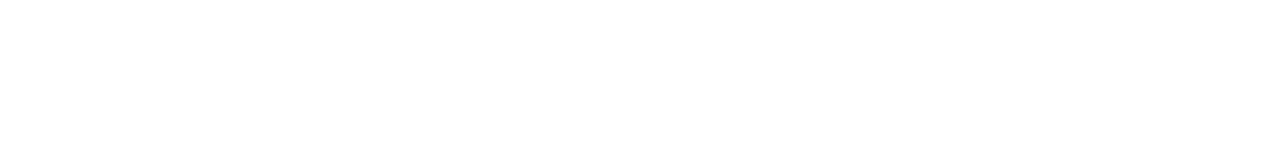
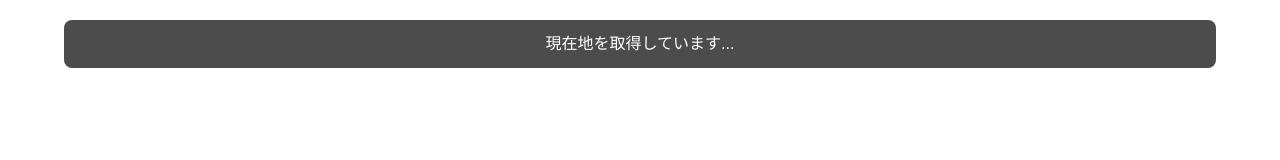
Before and after one commit to nao-ohkura/rainbow-ar, a plain HTML site: page index.html in a window 1280 px wide. Drawn offline with Linux system fonts and the light colour scheme.

Commit message:
Update index.html

```diff
--- a/index.html
+++ b/index.html
@@ -3,39 +3,129 @@
 <head>
   <meta charset="UTF-8">
   <meta name="viewport" content="width=device-width, initial-scale=1.0, user-scalable=no, maximum-scale=1.0">
-  <title>WebAR 虹プロトタイプ</title>
+  <title>リアルタイムWebAR 虹プロトタイプ</title>
 
-  <!-- A-Frame (WebVR/ARフレームワーク) の読み込み -->
+  <!-- A-FrameとAR.jsの読み込み -->
   <script src="https://aframe.io/releases/1.4.2/aframe.min.js"></script>
-  <!-- AR.js (カメラ映像の背景化やマーカーレスAR用) の読み込み -->
   <script src="https://raw.githack.com/AR-js-org/AR.js/master/aframe/build/aframe-ar.js"></script>
+
+  <!-- SunCalcの読み込み (太陽の位置計算用) -->
+  <script src="https://cdnjs.cloudflare.com/ajax/libs/suncalc/1.9.0/suncalc.min.js"></script>
+
+  <style>
+    /* UIメッセージ用スタイル */
+    #ui-container {
+      position: absolute;
+      top: 20px;
+      left: 50%;
+      transform: translateX(-50%);
+      z-index: 1000;
+      width: 90%;
+      text-align: center;
+      font-family: sans-serif;
+    }
+    #message {
+      background: rgba(0, 0, 0, 0.7);
+      color: #fff;
+      padding: 12px 16px;
+      border-radius: 8px;
+      font-size: 16px;
+      line-height: 1.5;
+    }
+  </style>
 </head>
 <body style="margin: 0; overflow: hidden;">
 
-  <!-- a-scene: 3D空間の定義。AR.jsで背景をWebカメラ映像に指定 -->
+  <!-- メッセージ表示用UI -->
+  <div id="ui-container">
+    <div id="message">位置情報と太陽の計算を準備中...</div>
+  </div>
+
+  <!-- A-Frameシーン -->
   <a-scene embedded arjs="sourceType: webcam; debugUIEnabled: false;">
 
-    <!-- 虹のエンティティ (カメラの初期正面方向 Z=-10 に配置) -->
-    <!-- Z=-10 に対して半径およそ 9 の円を描くことで、視角約42度 (tan 42° ≒ 0.90) を表現 -->
-    <a-entity position="0 0 -10">
-
-      <!-- 虹色の各リング (半透明の半円弧) -->
-      <!-- arc="180" で上半分だけのアーチ状にしています -->
-      <a-torus radius="9.6" radius-tubular="0.1" arc="180" color="#FF0000" material="opacity: 0.6; transparent: true"></a-torus> <!-- 赤 -->
-      <a-torus radius="9.4" radius-tubular="0.1" arc="180" color="#FF7F00" material="opacity: 0.6; transparent: true"></a-torus> <!-- 橙 -->
-      <a-torus radius="9.2" radius-tubular="0.1" arc="180" color="#FFFF00" material="opacity: 0.6; transparent: true"></a-torus> <!-- 黄 -->
-      <a-torus radius="9.0" radius-tubular="0.1" arc="180" color="#00FF00" material="opacity: 0.6; transparent: true"></a-torus> <!-- 緑 -->
-      <a-torus radius="8.8" radius-tubular="0.1" arc="180" color="#0000FF" material="opacity: 0.6; transparent: true"></a-torus> <!-- 青 -->
-      <a-torus radius="8.6" radius-tubular="0.1" arc="180" color="#4B0082" material="opacity: 0.6; transparent: true"></a-torus> <!-- 藍 -->
-      <a-torus radius="8.4" radius-tubular="0.1" arc="180" color="#9400D3" material="opacity: 0.6; transparent: true"></a-torus> <!-- 紫 -->
-
+    <!-- 虹を格納するコンテナ（このコンテナ自体を回転させることで虹の出現方向を制御） -->
+    <a-entity id="rainbow-container" visible="false">
+      <!-- 虹のエンティティ (カメラから距離10の位置) -->
+      <a-entity position="0 0 -10">
+        <!-- 半透明の半円アーチ (arc="180") -->
+        <a-torus radius="9.6" radius-tubular="0.1" arc="180" color="#FF0000" material="opacity: 0.6; transparent: true"></a-torus>
+        <a-torus radius="9.4" radius-tubular="0.1" arc="180" color="#FF7F00" material="opacity: 0.6; transparent: true"></a-torus>
+        <a-torus radius="9.2" radius-tubular="0.1" arc="180" color="#FFFF00" material="opacity: 0.6; transparent: true"></a-torus>
+        <a-torus radius="9.0" radius-tubular="0.1" arc="180" color="#00FF00" material="opacity: 0.6; transparent: true"></a-torus>
+        <a-torus radius="8.8" radius-tubular="0.1" arc="180" color="#0000FF" material="opacity: 0.6; transparent: true"></a-torus>
+        <a-torus radius="8.6" radius-tubular="0.1" arc="180" color="#4B0082" material="opacity: 0.6; transparent: true"></a-torus>
+        <a-torus radius="8.4" radius-tubular="0.1" arc="180" color="#9400D3" material="opacity: 0.6; transparent: true"></a-torus>
+      </a-entity>
     </a-entity>
 
-    <!-- カメラ: スマホのジャイロセンサーでの向き変更(look-controls)が有効になります -->
-    <!-- スマホを動かすと空間に配置された虹が相対的に動き、その場に実在するように見えます -->
+    <!-- カメラ（look-controlsでジャイロを使った視点移動が可能） -->
     <a-camera position="0 1.6 0" look-controls></a-camera>
 
   </a-scene>
 
+  <!-- 太陽計算・位置情報・UI制御のスクリプト -->
+  <script>
+    window.onload = () => {
+      const messageEl = document.getElementById('message');
+      const rainbowContainer = document.getElementById('rainbow-container');
+
+      // Geolocation APIが使えるかチェック
+      if (!navigator.geolocation) {
+        messageEl.innerText = "このブラウザでは位置情報がサポートされていません。";
+        return;
+      }
+
+      messageEl.innerText = "現在地を取得しています...";
+
+      // 現在地の取得
+      navigator.geolocation.getCurrentPosition(
+        (position) => {
+          const lat = position.coords.latitude;
+          const lng = position.coords.longitude;
+
+          // 太陽の位置を計算して虹の座標を更新する関数
+          const updateRainbow = () => {
+            const now = new Date();
+            // SunCalcで現在日時の太陽位置を取得
+            const sunPos = SunCalc.getPosition(now, lat, lng);
+
+            // ラジアンから度(degree)へ変換
+            const sunAzimuthDeg = sunPos.azimuth * 180 / Math.PI;
+            const sunAltitudeDeg = sunPos.altitude * 180 / Math.PI;
+
+            // 太陽の高度が42度以上の場合は虹が見えない
+            if (sunAltitudeDeg >= 42) {
+              messageEl.innerHTML = `太陽高度: ${sunAltitudeDeg.toFixed(1)}°<br>虹は地平線の下です`;
+              rainbowContainer.setAttribute('visible', 'false');
+            } else {
+              messageEl.innerHTML = `太陽高度: ${sunAltitudeDeg.toFixed(1)}°<br>見回して、太陽の反対側を探してください`;
+              rainbowContainer.setAttribute('visible', 'true');
+
+              // 虹が現れる方向（反太陽点）の計算
+              // 方位角：太陽の真反対（180度足す）
+              const rainbowAzimuthDeg = sunAzimuthDeg + 180;
+              // 高度：太陽高度のマイナス（地平線下にある太陽なら、虹は高い位置になる）
+              const rainbowAltitudeDeg = -sunAltitudeDeg;
+
+              // コンテナを回転させて虹を移動させる（X軸: 高度, Y軸: 方位角）
+              rainbowContainer.setAttribute('rotation', `${rainbowAltitudeDeg} ${rainbowAzimuthDeg} 0`);
+            }
+          };
+
+          // 初回実行
+          updateRainbow();
+
+          // 1分ごとに太陽の動きに合わせて再計算
+          setInterval(updateRainbow, 60000);
+
+        },
+        (error) => {
+          messageEl.innerText = "位置情報の取得に失敗しました: " + error.message;
+        },
+        { enableHighAccuracy: true }
+      );
+    };
+  </script>
 </body>
 </html>
```
